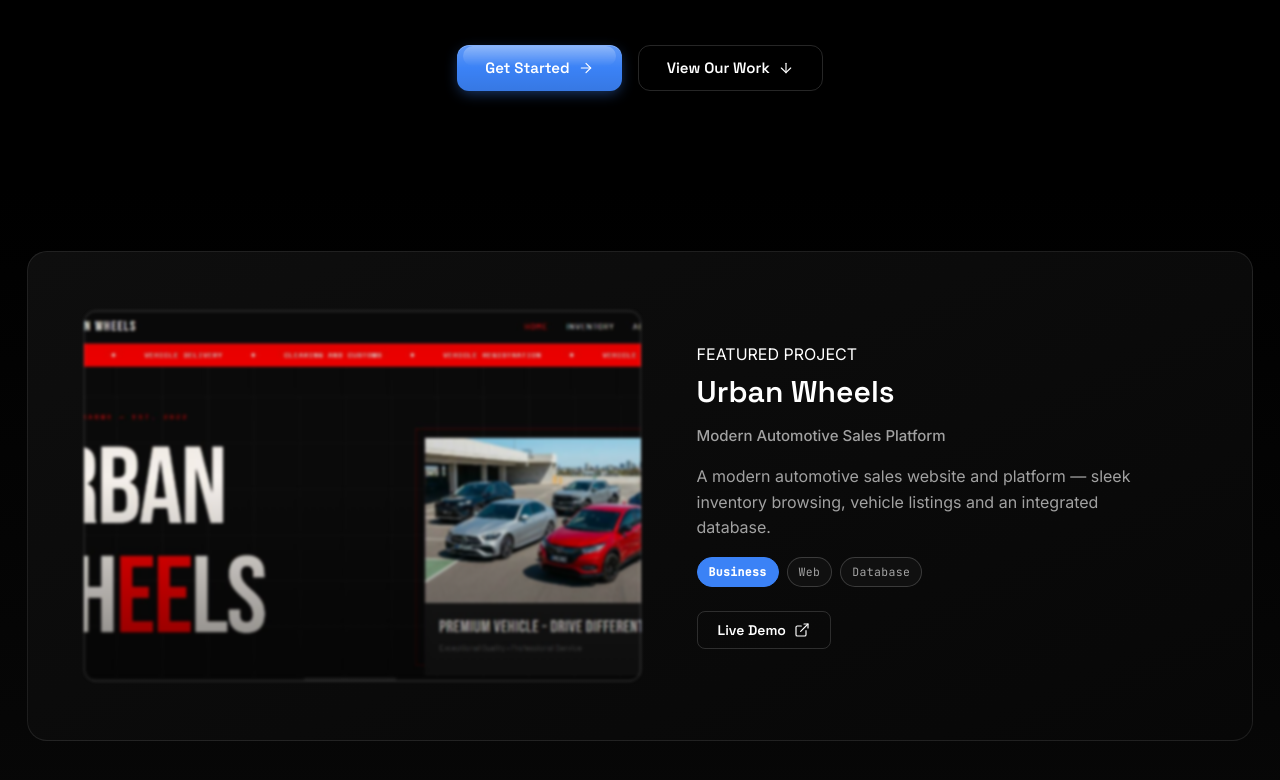
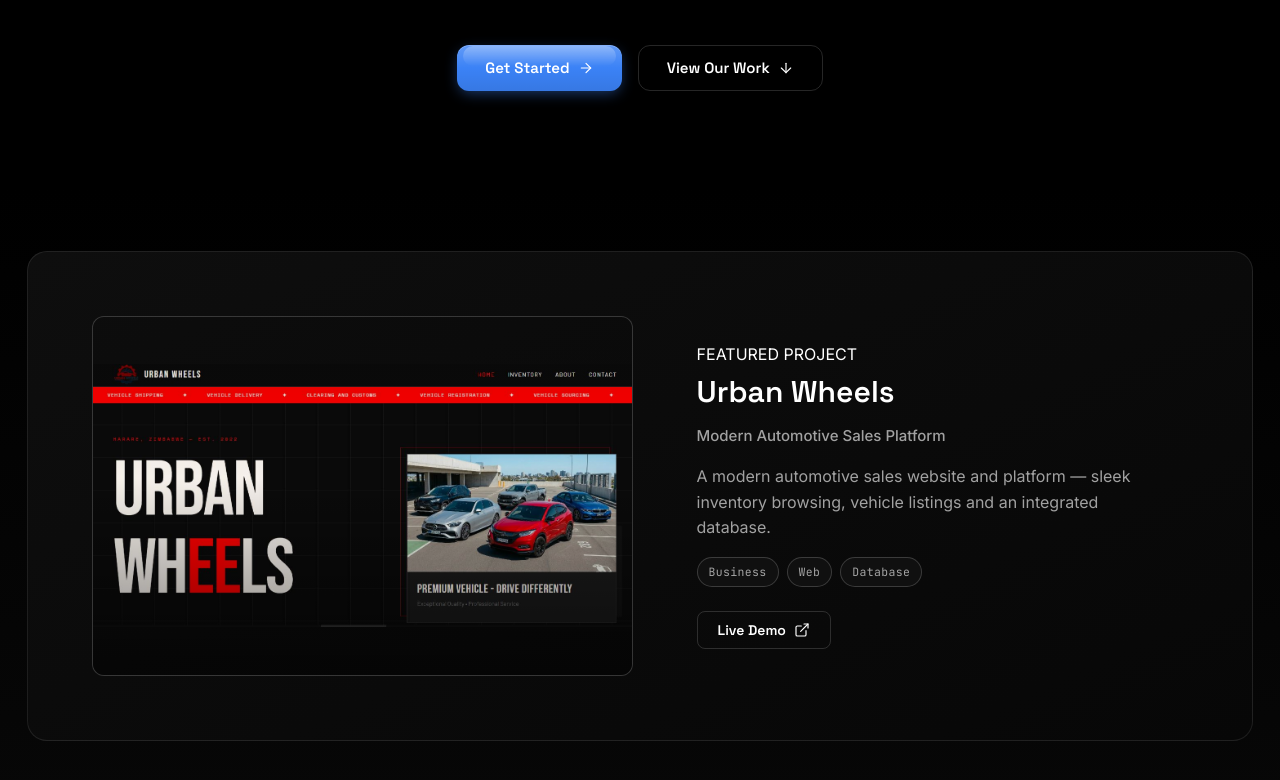
Before and after one commit to geniuskudzai21/3, a plain HTML site: page index.html in a window 1280 px wide. Shown: the part 502-1282 px from the top of the page. Drawn offline with Linux system fonts and the light colour scheme.

Commit message:
Show featured image unblurred and fit

```diff
--- a/css/style.css
+++ b/css/style.css
@@ -435,11 +435,9 @@ input, select, textarea { font: inherit; }
 .featured__browser--image {
   position: relative;
   height: 360px;
-  background-size: cover;
+  background-size: contain;
   background-position: center;
   background-repeat: no-repeat;
-  filter: blur(1.5px);
-  transform: scale(1.03);
 }
 .featured__browser--image::after {
   content: "";
--- a/index.html
+++ b/index.html
@@ -93,7 +93,7 @@
           <p class="featured__desc">A modern automotive sales website and platform — sleek inventory browsing, vehicle listings and an integrated database.</p>
 
           <div class="badge-row">
-            <span class="badge badge--accent">Business</span>
+            <span class="badge">Business</span>
             <span class="badge">Web</span>
             <span class="badge">Database</span>
           </div>
```
Also changed, not shown: assets/images/urb.png (added).
